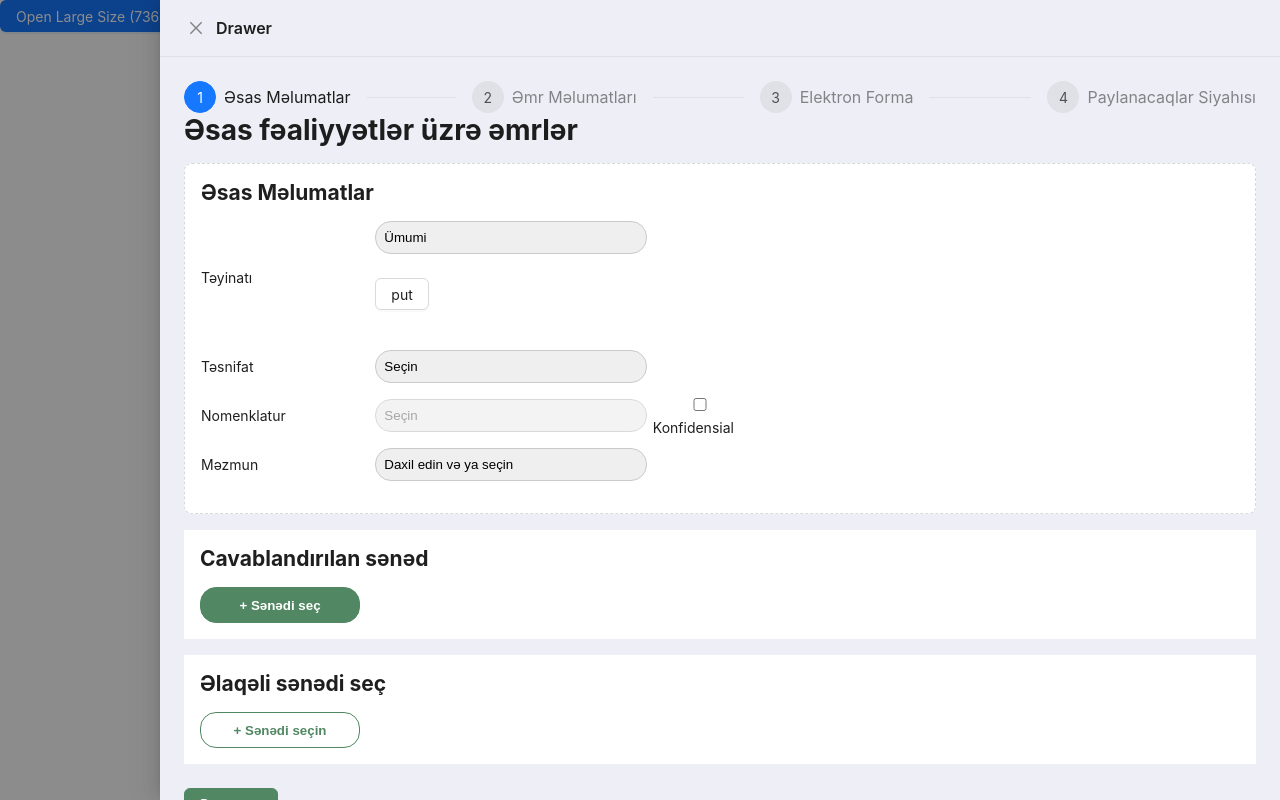
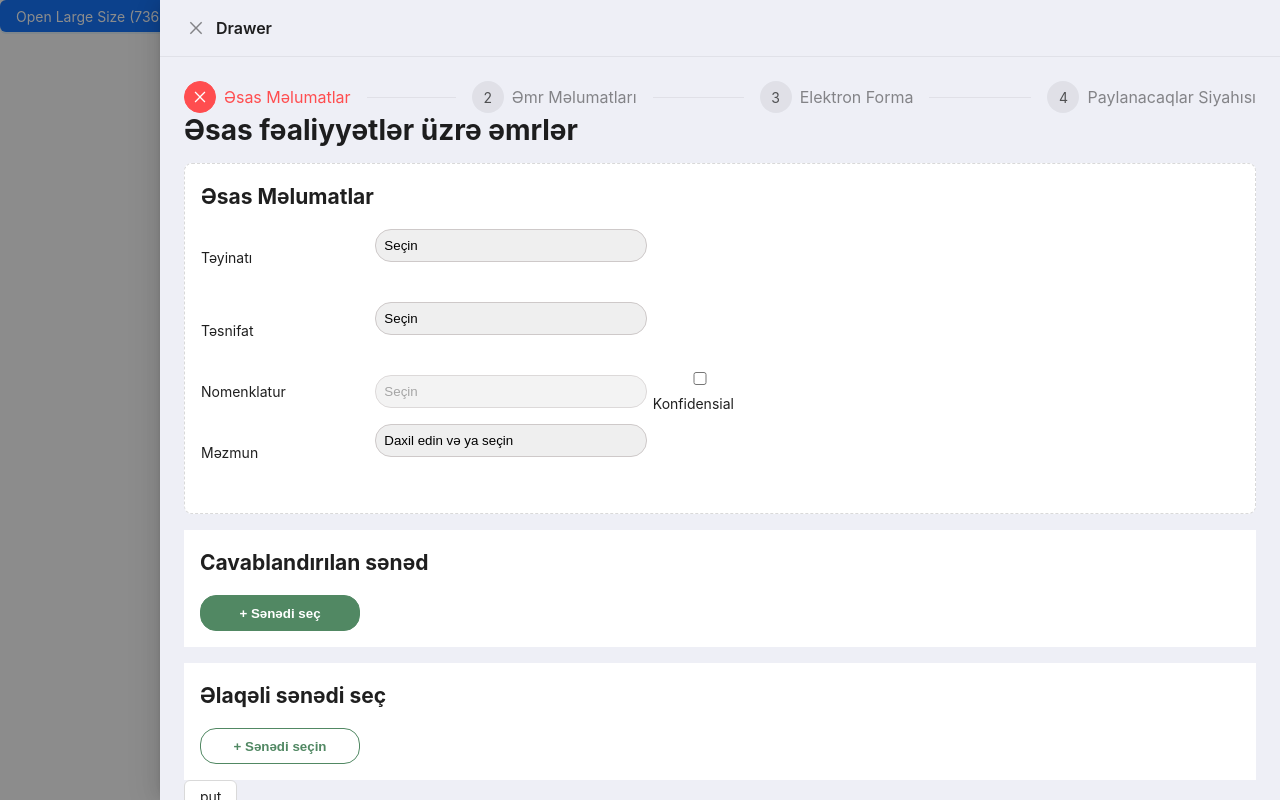
Before and after one commit to RoyalMahammadli/Registration, a React (Vite) app: page / in a window 1280 px wide. Both pictures are taken after a click on the button "Open Large Size (736px)". Built offline with nearby package versions, Linux system fonts and the light colour scheme.

Commit message:
trying handle stepp error

```diff
--- a/package.json
+++ b/package.json
@@ -12,6 +12,7 @@
   "dependencies": {
     "@reduxjs/toolkit": "^1.9.7",
     "antd": "^5.11.0",
+    "nanoid": "^5.0.3",
     "react": "^18.2.0",
     "react-dom": "^18.2.0",
     "react-icons": "^4.12.0",
--- a/src/components/antdesignAccordion/MyAntAccordion.tsx
+++ b/src/components/antdesignAccordion/MyAntAccordion.tsx
@@ -1,12 +1,11 @@
 import type { CollapseProps } from 'antd';
 import { Collapse } from 'antd';
 import './MyAntAccordion.css';
-
-import { useState } from "react"
+import { nanoid } from '@reduxjs/toolkit';
+import { useState } from "react";
 import { useDispatch, useSelector } from 'react-redux';
+import { RootState } from '../../store';
 import { setStep2_bendler } from '../../store/slices/mainInfoSlice';
-import { nanoid } from '@reduxjs/toolkit';
-import { RootState } from '../../store';
 
 
 
@@ -29,8 +28,8 @@ function MyAntAccordion() {
             label: 'Başlıq və əsaslandırma',
             children: <div>
                 <div className='sablon_div'>
-                    <button className='sablon '>+ Şablondan seç</button>
-                    <button className='sablon'> Şablon kimi yadda saxla</button>
+                    <button type='button'  className='sablon '>+ Şablondan seç</button>
+                    <button type='button'  className='sablon'> Şablon kimi yadda saxla</button>
                 </div>
                 <h4>Əmrin məzmunu</h4>
                 <input type="text" placeholder='Type' />
@@ -43,17 +42,17 @@ function MyAntAccordion() {
             label: 'Əmr / Sərəncam / Qərar',
             children: <div>
                 <div className='sablon_div'>
-                    <button className='sablon '>+ Şablondan seç</button>
-                    <button className='sablon'> Şablon kimi yadda saxla</button>
+                    <button type='button'  className='sablon '>+ Şablondan seç</button>
+                    <button type='button'  className='sablon'> Şablon kimi yadda saxla</button>
                 </div>
                 <h4>Bəndin mətni</h4>
                 <textarea onChange={handleArea} rows={7} value={order}> </textarea>
 
                 <div className='sablon_div'>
-                    <button disabled={disableControl} className='sablon '>Imtina et</button>
-                    <button className='sablon'>Dəyiş</button>
+                    <button type='button'  disabled={disableControl} className='sablon '>Imtina et</button>
+                    <button type='button'  className='sablon'>Dəyiş</button>
                     {/* @ts-ignore  */}
-                    <button onClick={handleAdd} disabled={disableControl} className='sablon'>Əlavə et</button>
+                    <button type='button'  onClick={handleAdd} disabled={disableControl} className='sablon'>Əlavə et</button>
                 </div>
                 {bendler.length > 0 && <div style={{ border: "1px solid red", minHeight: "300px" }}>
                     {bendler.map((item: any) => {
@@ -86,8 +85,6 @@ function MyAntAccordion() {
         console.log(key);
     };
 
-
-
     return (
         <>
             <Collapse items={items} onChange={onChange} />
--- a/src/components/antdesignStep/MyAntStep.css
+++ b/src/components/antdesignStep/MyAntStep.css
@@ -67,9 +67,7 @@ label {
   justify-content: space-between;
   flex-wrap: wrap;
 }
-.none {
-  display: none;
-}
+
 .block {
   display: block;
 }
@@ -121,4 +119,9 @@ h3{
 .user .box{
   border: 1px dashed;
   padding: .2rem;
+}.form{
+  margin-top: 1.5rem;
 }
+/* :where(.css-dev-only-do-not-override-2i2tap).ant-form-item {
+  margin-bottom: 10px;
+} */
--- a/src/components/antdesignStep/MyAntStep.tsx
+++ b/src/components/antdesignStep/MyAntStep.tsx
@@ -71,34 +71,18 @@ function MyAntStep() {
     const steps = [
         {
             title: 'Əsas Məlumatlar',
-            teyinat: <Form>
-                <Form.Item
-                    name='Seçin'
-                    // label="fullname"
-                    required
-                    rules={[
-                        {
-                            required: true,
-                            message: 'Please enter some information'
-                        },
-                        {
-                            type: 'string', message: 'Please enter this'
-                        }
-                    ]}>
+            teyinat:
+
                 <select value={step1.teyinat} onChange={(e) => settingStep1("teyinat", e.target.value)}>
-                        <option className={step1.teyinat !== '' ? 'none' : 'block'} disabled value=''>Seçin</option>
+                    <option selected className={step1.teyinat !== '' ? 'none' : 'block'} disabled value=''>Seçin</option>
                     <option value='Ümumi'>Ümumi</option>
                     <option value="Apellasiya şurası">Apellasiya şurası</option>
                     <option value="Təhlükəsizlik şurası">Təhlükəsizlik şurası</option>
                 </select>
-                </Form.Item>
-                <Form.Item>
-                    <Button htmlType='submit'>put</Button>
-                </Form.Item> </Form>
 
             ,
             tesnifat: <select value={step1.tesnifat} onChange={setTesnifatWithNomenklatur}>
-                <option className={step1.tesnifat !== '' ? 'none' : 'block'} disabled value=''>Seçin</option>
+                <option selected className={step1.tesnifat !== '' ? 'none' : 'block'} disabled value=''>Seçin</option>
                 <option value='Digər'>Digər</option>
                 <option value="Göstəriş məktubu">Göstəriş məktubu</option>
                 <option value="Metodiki tövsiyyə">Metodiki tövsiyyə</option>
@@ -111,7 +95,7 @@ function MyAntStep() {
             </select>,
             konfidensial: <label > <input checked={step1.konfidensial} onChange={(e) => settingStep1('konfidensial', e.target.checked)} type="checkbox" name="" id="" />Konfidensial</label>,
             mezmun: <select value={step1.mezmun} onChange={(e) => settingStep1("mezmun", e.target.value)}>
-                <option className={step1.mezmun !== '' ? 'none' : 'block'} disabled value=''>Daxil edin və ya seçin</option>
+                <option selected className={step1.mezmun !== '' ? 'none' : 'block'} disabled value=''>Daxil edin və ya seçin</option>
                 <option value='test'>Test</option>
                 <option value="test1">Test 1</option>
                 <option value="test2">Test 2</option>
@@ -119,12 +103,12 @@ function MyAntStep() {
             div2: <div>
                 <div className="content">
                     <h2>Cavablandırılan sənəd</h2>
-                    <button className='green btn'>+ Sənədi seç</button>
+                    <button type='button' className='green btn'>+ Sənədi seç</button>
                 </div>
 
                 <div className="content">
                     <h2>Əlaqəli sənədi seç</h2>
-                    <button className='white btn'>+ Sənədi seçin</button>
+                    <button type='button' className='white btn'>+ Sənədi seçin</button>
                 </div>
 
             </div>
@@ -151,7 +135,7 @@ function MyAntStep() {
                 <h3>Elektron forma</h3>
                 <div className='apload_sablon'>
                     <MyUpload />
-                    <button className='sablon'>Skan et</button>
+                    <button type='button' className='sablon'>Skan et</button>
                 </div>
             </div>
         },
@@ -163,7 +147,7 @@ function MyAntStep() {
             mezmun: `:${step1.mezmun}`,
             div2: <div className='content'>
                 <h3>Imzalamaya vermə</h3>
-                <button className='sablon' onClick={showModal}><IoMdPersonAdd /> Əlavə et</button>
+                <button type='button' className='sablon' onClick={showModal}><IoMdPersonAdd /> Əlavə et</button>
                 <Modal title="Basic Modal" open={isModalOpen} onOk={handleOk} onCancel={handleCancel}>
                     <div className='modalDiv'>
                         <div className='user'>
@@ -173,7 +157,7 @@ function MyAntStep() {
                                         <p>Ad:{item.name}</p>
                                         <p>Vəzife:{item.vezife}</p>
                                         <p>Vergi Orqanı:{item.vergiOrqan}</p>
-                                        <button onClick={handleStep4Sec} className='sablon'>{item.seç}</button>
+                                        <button type='button'  onClick={handleStep4Sec} className='sablon'>{item.seç}</button>
 
                                     </div>
                                 )
@@ -185,12 +169,10 @@ function MyAntStep() {
                     </div>
                 </Modal>
 
-
-
                 <h3>Vizaya vermə</h3>
-                <button className='sablon'><IoMdPersonAdd /> Əlavə et</button>
+                <button type='button'  className='sablon'><IoMdPersonAdd /> Əlavə et</button>
                 <h3>Digər strukturla razılaşdırma</h3>
-                <button className='sablon'><IoMdPersonAdd /> Əlavə et</button>
+                <button type='button'  className='sablon'><IoMdPersonAdd /> Əlavə et</button>
             </div>
         }
     ];
@@ -224,19 +206,50 @@ function MyAntStep() {
 
     return (
         <>
-            <Steps current={current} items={items} onChange={onChange} />
+            <Steps status='error' current={current} items={items} onChange={onChange} />
             <h1>Əsas fəaliyyətlər üzrə əmrlər</h1>
+            <Form>
                 <div className='content' style={contentStyle}>
+
                     <h2>{steps[current].title}</h2>
                     <div className={current == 0 ? 'flex' : 'none'}>
                         <p>Təyinatı</p> <br />
+                        <Form.Item
+                            // className='form'
+                            name='Təyinat'
+                            rules={[
+                                {
+                                    required: true,
+                                    message: 'Please include some information'
+                                },
+                                {
+                                    type: 'string', message: 'Please include'
+                                }
+                            ]}
+                        >
+
                             {steps[current].teyinat}
+                        </Form.Item>
                     </div>
                     <div className={current !== 0 ? 'content-wrap' : ''}>
 
                         <div className={current == 0 ? 'flex' : 'f'}>
                             <p>Təsnifat</p>
+                            <Form.Item
+
+                                name='Təsnifat'
+                                rules={[
+                                    {
+                                        required: current === 0 ? true : false,
+                                        message: current === 0 ? 'Please include some information' : ''
+                                    },
+                                    {
+                                        type: 'string', message: 'Please include'
+                                    }
+                                ]}
+                            >
                                 {steps[current].tesnifat}
+                            </Form.Item>
                         </div>
 
                         <div className={current == 0 ? 'flex' : 'f'}>
@@ -248,7 +261,21 @@ function MyAntStep() {
 
                         <div className={current == 0 ? 'flex' : 'f'}>
                             <p>Məzmun</p>
+                            <Form.Item
+                                // className='form'
+                                name='Məzmun'
+                                rules={[
+                                    {
+                                        required: true,
+                                        message: 'Please include some information'
+                                    },
+                                    {
+                                        type: 'string', message: 'Please include'
+                                    }
+                                ]}
+                            >
                                 {steps[current].mezmun}
+                            </Form.Item>
                         </div>
                     </div>
                     {current !== 0 && <button
@@ -261,26 +288,38 @@ function MyAntStep() {
                 </div >
                 {steps[current].div2}
 
+                <Form.Item>
+                    <Button htmlType='submit'>put</Button>
+                </Form.Item>
+            </Form >
+
 
 
             {/* Buttons */}
-            <div style={{ marginTop: 24 }}>
-                {current < steps.length - 1 && (
+            <div style={{ marginTop: 24 }
+            }>
+                {
+                    current < steps.length - 1 && (
                         <Button className='green' onClick={() => next()}>
                             Davam et
                         </Button>
-                )}
-                {current === steps.length - 1 && (
+                    )
+                }
+                {
+                    current === steps.length - 1 && (
                         <Button type="primary" onClick={() => message.success('Processing complete!')}>
                             Done
                         </Button>
-                )}
-                {current > 0 && (
+                    )
+                }
+                {
+                    current > 0 && (
                         <Button style={{ margin: '0 8px' }} onClick={() => prev()}>
                             Geri
                         </Button>
-                )}
-            </div>
+                    )
+                }
+            </div >
         </>
     )
 }
```
Also changed, not shown: 1 other file (tests, documents, lock files or other folders). Lines whose indentation alone changed are shown as unchanged.
